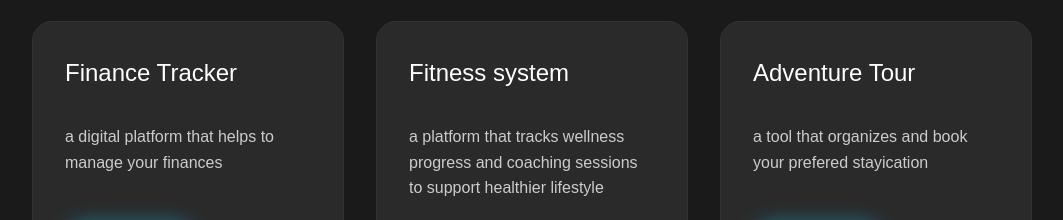
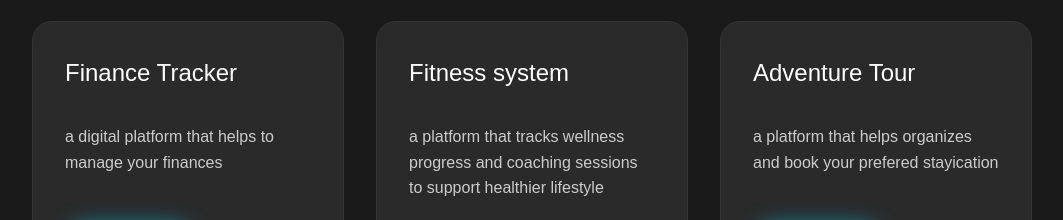
Before and after one commit to Norbert-syc/My-portfolio, a plain HTML site: page index.html in a window 1280 px wide. Shown: the part 2600-2820 px from the top of the page, without its empty margins (108-1171 px from the left). Drawn offline with Linux system fonts and the light colour scheme.

Commit message:
Update portfolio description for Adventure Tour

```diff
--- a/index.html
+++ b/index.html
@@ -141,7 +141,7 @@
 
                     <div class="portfolio-item">
                         <h3 class="portfolio-title">Adventure Tour</h3>
-                        <p class="portfolio-description">a tool that organizes and book your prefered stayication</p>
+                        <p class="portfolio-description">a platform that helps organizes and book your prefered stayication</p>
                         <button class="read-more-btn" onclick="window.open('https://norbert-syc.github.io/Adventure-Toure/', '_blank')"> View Site</button>
                     </div>
                 </div>
```
